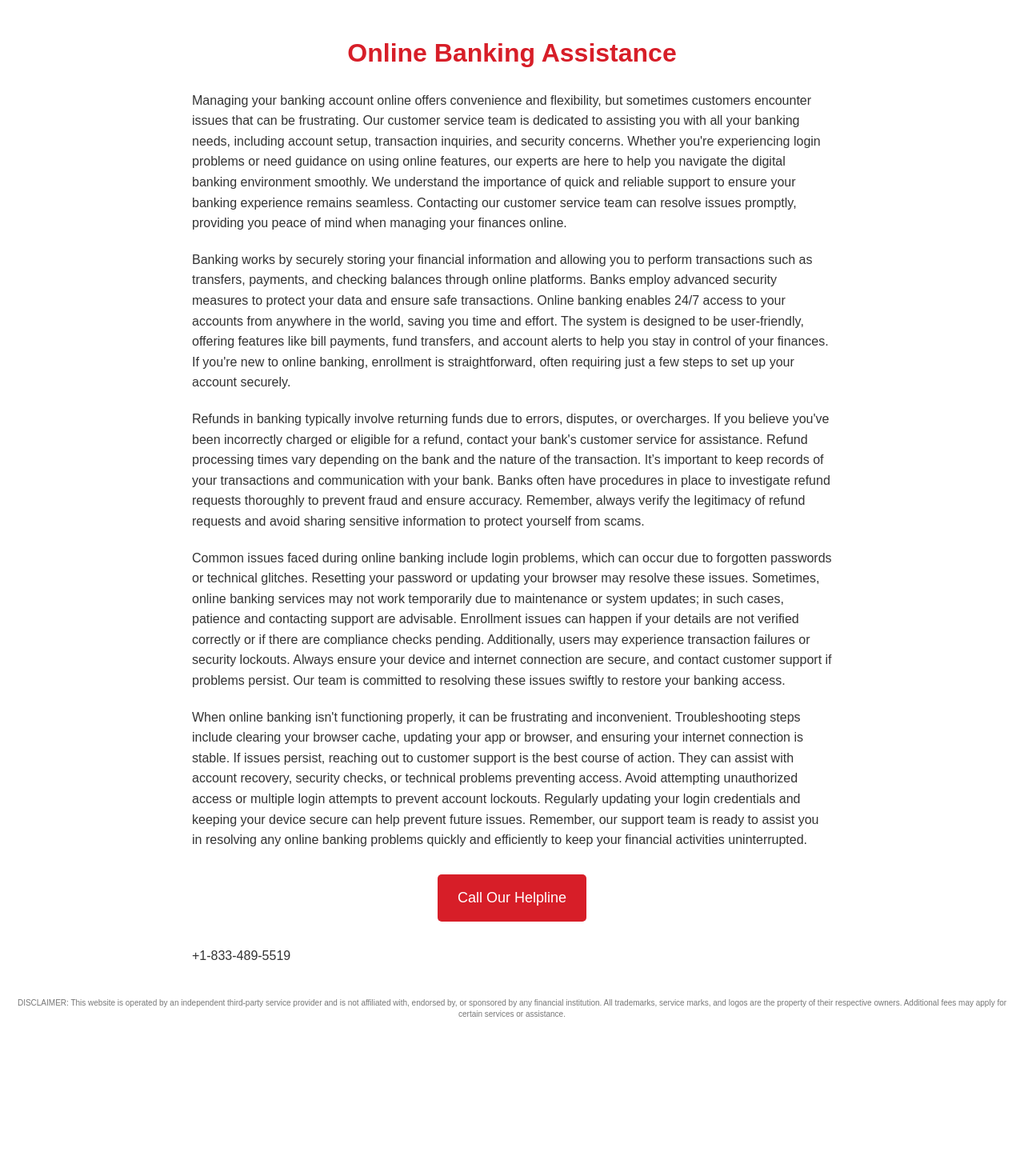
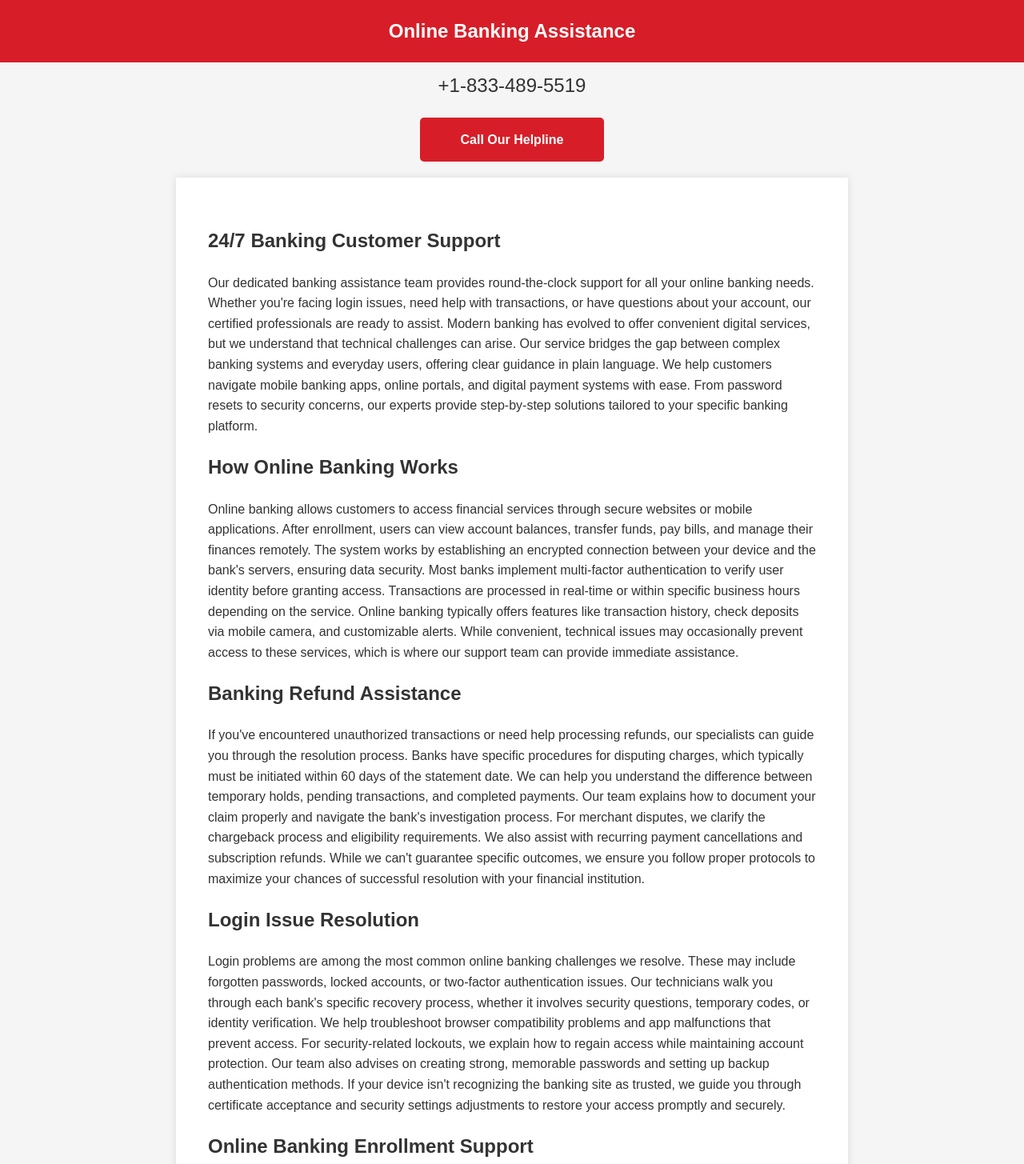
Before and after one commit to Ar179313-dot/24x7-zelle-customer-service, a plain HTML site: page index.html in a window 1280 px wide. Shown: the top 1455 px of the page at 80% size. Before the commit the page ends 1315 px from the top, so only its background shows below. Drawn offline with Linux system fonts and the light colour scheme.

Commit message:
Update index.html

```diff
--- a/index.html
+++ b/index.html
@@ -1,86 +1,94 @@
 <!DOCTYPE html>
 <html lang="en">
 <head>
-    <meta charset="UTF-8" />
-    <meta name="viewport" content="width=device-width, initial-scale=1.0" />
-    <title>Online Banking Assistance</title>
+    <meta charset="UTF-8">
+    <meta name="viewport" content="width=device-width, initial-scale=1.0">
+    <title>Online Banking Assistance | 24/7 Customer Support</title>
     <style>
         body {
             font-family: Arial, sans-serif;
-            background-color: #ffffff;
+            line-height: 1.6;
+            margin: 0;
+            padding: 0;
+            background-color: #f5f5f5;
             color: #333;
-            margin: 0;
+        }
+        .container {
+            max-width: 800px;
+            margin: 0 auto;
             padding: 20px;
-            line-height: 1.6;
+            background-color: white;
+            box-shadow: 0 0 10px rgba(0,0,0,0.1);
+        }
+        header {
+            background-color: #d71e28;
+            color: white;
+            padding: 20px;
+            text-align: center;
         }
         h1 {
-            color: #d71e28;
-            text-align: center;
-            margin-bottom: 20px;
+            margin: 0;
+            font-size: 24px;
         }
         .content {
-            max-width: 800px;
-            margin: 0 auto;
+            padding: 20px;
         }
-        p {
-            margin-bottom: 20px;
-            font-size: 16px;
-        }
-        .call-button {
+        .call-btn {
             display: block;
-            width: fit-content;
-            margin: 30px auto;
-            padding: 15px 25px;
             background-color: #d71e28;
-            color: #fff;
+            color: white;
+            text-align: center;
+            padding: 15px;
+            margin: 20px auto;
             text-decoration: none;
-            font-size: 18px;
+            font-weight: bold;
             border-radius: 5px;
-            text-align: center;
-            transition: background-color 0.3s;
-        }
-        .call-button:hover {
-            background-color: #a0161d;
+            width: 200px;
         }
         .phone-number {
-            display: block;
-            margin-top: 10px;
-            font-size: 16px;
-            color: #333;
+            text-align: center;
+            font-size: 24px;
+            margin: 10px 0;
         }
-        footer {
-            margin-top: 40px;
+        .disclaimer {
             font-size: 10px;
             color: #777;
             text-align: center;
+            margin-top: 30px;
+            padding-top: 10px;
+            border-top: 1px solid #eee;
         }
     </style>
 </head>
 <body>
-    <h1>Online Banking Assistance</h1>
-    <div class="content">
-        <p>
-            Managing your banking account online offers convenience and flexibility, but sometimes customers encounter issues that can be frustrating. Our customer service team is dedicated to assisting you with all your banking needs, including account setup, transaction inquiries, and security concerns. Whether you're experiencing login problems or need guidance on using online features, our experts are here to help you navigate the digital banking environment smoothly. We understand the importance of quick and reliable support to ensure your banking experience remains seamless. Contacting our customer service team can resolve issues promptly, providing you peace of mind when managing your finances online.
-        </p>
-        <p>
-            Banking works by securely storing your financial information and allowing you to perform transactions such as transfers, payments, and checking balances through online platforms. Banks employ advanced security measures to protect your data and ensure safe transactions. Online banking enables 24/7 access to your accounts from anywhere in the world, saving you time and effort. The system is designed to be user-friendly, offering features like bill payments, fund transfers, and account alerts to help you stay in control of your finances. If you're new to online banking, enrollment is straightforward, often requiring just a few steps to set up your account securely.
-        </p>
-        <p>
-            Refunds in banking typically involve returning funds due to errors, disputes, or overcharges. If you believe you've been incorrectly charged or eligible for a refund, contact your bank's customer service for assistance. Refund processing times vary depending on the bank and the nature of the transaction. It’s important to keep records of your transactions and communication with your bank. Banks often have procedures in place to investigate refund requests thoroughly to prevent fraud and ensure accuracy. Remember, always verify the legitimacy of refund requests and avoid sharing sensitive information to protect yourself from scams.
-        </p>
-        <p>
-            Common issues faced during online banking include login problems, which can occur due to forgotten passwords or technical glitches. Resetting your password or updating your browser may resolve these issues. Sometimes, online banking services may not work temporarily due to maintenance or system updates; in such cases, patience and contacting support are advisable. Enrollment issues can happen if your details are not verified correctly or if there are compliance checks pending. Additionally, users may experience transaction failures or security lockouts. Always ensure your device and internet connection are secure, and contact customer support if problems persist. Our team is committed to resolving these issues swiftly to restore your banking access.
-        </p>
-        <p>
-            When online banking isn't functioning properly, it can be frustrating and inconvenient. Troubleshooting steps include clearing your browser cache, updating your app or browser, and ensuring your internet connection is stable. If issues persist, reaching out to customer support is the best course of action. They can assist with account recovery, security checks, or technical problems preventing access. Avoid attempting unauthorized access or multiple login attempts to prevent account lockouts. Regularly updating your login credentials and keeping your device secure can help prevent future issues. Remember, our support team is ready to assist you in resolving any online banking problems quickly and efficiently to keep your financial activities uninterrupted.
-        </p>
-        <a href="tel:+18334895519" class="call-button">Call Our Helpline</a>
-        <div class="phone-number">+1-833-489-5519</div>
+    <header>
+        <h1>Online Banking Assistance</h1>
+    </header>
+            <div class="phone-number">+1-833-489-5519</div>
+            <a href="tel:+18334895519" class="call-btn">Call Our Helpline</a>
+        </div>
+    <div class="container">
+        <div class="content">
+            <h2>24/7 Banking Customer Support</h2>
+            <p>Our dedicated banking assistance team provides round-the-clock support for all your online banking needs. Whether you're facing login issues, need help with transactions, or have questions about your account, our certified professionals are ready to assist. Modern banking has evolved to offer convenient digital services, but we understand that technical challenges can arise. Our service bridges the gap between complex banking systems and everyday users, offering clear guidance in plain language. We help customers navigate mobile banking apps, online portals, and digital payment systems with ease. From password resets to security concerns, our experts provide step-by-step solutions tailored to your specific banking platform.</p>
+
+            <h2>How Online Banking Works</h2>
+            <p>Online banking allows customers to access financial services through secure websites or mobile applications. After enrollment, users can view account balances, transfer funds, pay bills, and manage their finances remotely. The system works by establishing an encrypted connection between your device and the bank's servers, ensuring data security. Most banks implement multi-factor authentication to verify user identity before granting access. Transactions are processed in real-time or within specific business hours depending on the service. Online banking typically offers features like transaction history, check deposits via mobile camera, and customizable alerts. While convenient, technical issues may occasionally prevent access to these services, which is where our support team can provide immediate assistance.</p>
+
+            <h2>Banking Refund Assistance</h2>
+            <p>If you've encountered unauthorized transactions or need help processing refunds, our specialists can guide you through the resolution process. Banks have specific procedures for disputing charges, which typically must be initiated within 60 days of the statement date. We can help you understand the difference between temporary holds, pending transactions, and completed payments. Our team explains how to document your claim properly and navigate the bank's investigation process. For merchant disputes, we clarify the chargeback process and eligibility requirements. We also assist with recurring payment cancellations and subscription refunds. While we can't guarantee specific outcomes, we ensure you follow proper protocols to maximize your chances of successful resolution with your financial institution.</p>
+
+            <h2>Login Issue Resolution</h2>
+            <p>Login problems are among the most common online banking challenges we resolve. These may include forgotten passwords, locked accounts, or two-factor authentication issues. Our technicians walk you through each bank's specific recovery process, whether it involves security questions, temporary codes, or identity verification. We help troubleshoot browser compatibility problems and app malfunctions that prevent access. For security-related lockouts, we explain how to regain access while maintaining account protection. Our team also advises on creating strong, memorable passwords and setting up backup authentication methods. If your device isn't recognizing the banking site as trusted, we guide you through certificate acceptance and security settings adjustments to restore your access promptly and securely.</p>
+
+            <h2>Online Banking Enrollment Support</h2>
+            <p>Setting up online banking for the first time can be confusing, especially with varying requirements across financial institutions. Our enrollment specialists help you gather necessary information like account numbers and personal identification details before starting the process. We guide you through each step of digital registration, from creating usernames to establishing security parameters. For joint accounts or business banking setups, we clarify authorization requirements and user permission levels. If you encounter error messages during enrollment, we help interpret them and provide solutions. Our team also explains the differences between basic online access and premium digital services your bank may offer. We ensure you complete enrollment correctly to avoid future access problems while maximizing all available digital banking features.</p>
+
+
+
+        <div class="disclaimer">
+            DISCLAIMER: This website is operated by an independent third-party service provider and is not affiliated with, endorsed by, or sponsored by any financial institution. All trademarks, service marks, and logos are the property of their respective owners. Additional fees may apply for certain services or assistance.
+        </div>
     </div>
-    <footer>
-        <p style="font-size:10px; line-height:1.4;">
-            DISCLAIMER: This website is operated by an independent third-party service provider and is not affiliated with, endorsed by, or sponsored by any financial institution. All trademarks, service marks, and logos are the property of their respective owners. Additional fees may apply for certain services or assistance.
-        </p>
-    </footer>
 </body>
 </html>
```
